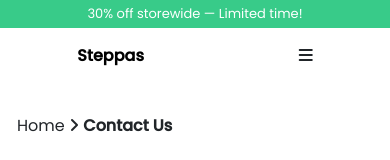
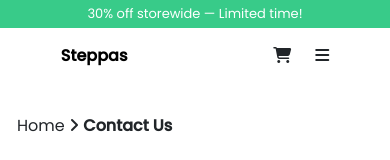
Before and after one commit to TheMoeEntity/steppascollection, a Next.js app: page /contact in a window 390 px wide. Shown: the top 160 px of the page. Built offline with nearby package versions, Linux system fonts and the light colour scheme.

Commit message:
Add shopping cart icon and move hamburger menu to the right on mobile. (generated by blackbox.ai )

```diff
--- a/components/Header/index.tsx
+++ b/components/Header/index.tsx
@@ -57,13 +57,17 @@ const Header = () => {
               </Link>
             </div>
           </div>
-          <div
-            className="d-lg-none d-md-none d-sm-block"
-            data-bs-toggle="offcanvas"
-            data-bs-target="#offcanvasExample"
-            aria-controls="offcanvasExample"
-          >
-            <i className="fa-solid fa-bars"></i>
+          <div className="d-lg-none d-md-none d-sm-flex">
+            <Link href={"/cart"}>
+              <i className="fa fa-shopping-cart text-dark mx-4"></i>
+            </Link>
+            <span
+              data-bs-toggle="offcanvas"
+              data-bs-target="#offcanvasExample"
+              aria-controls="offcanvasExample"
+            >
+              <i className="fa-solid fa-bars"></i>
+            </span>
           </div>
         </div>
       </header>
```
